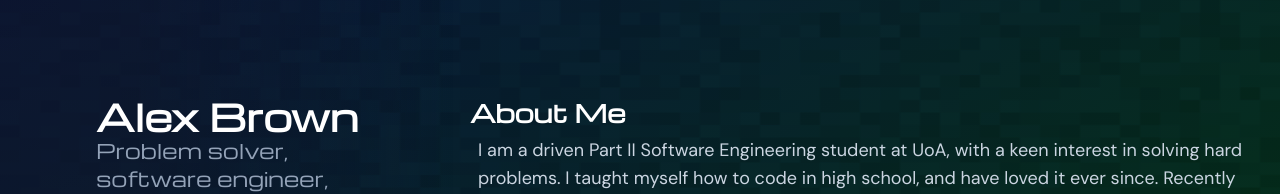
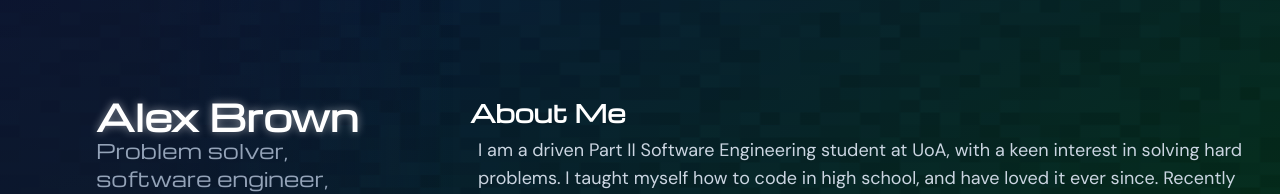
Before and after one commit to AlexApps99/new-personal-site, a Next.js app: page / in a window 1280 px wide. Shown: the top 194 px of the page. Built offline with nearby package versions, Linux system fonts and the light colour scheme.

Commit message:
Add text shadow around title

```diff
--- a/src/app/header/Header.tsx
+++ b/src/app/header/Header.tsx
@@ -8,7 +8,7 @@ export default function Header(sections: Section[]) {
   return (
     <header className={`space-x-6 lg:space-x-0 lg:space-y-12 lg:sticky lg:top-0 flex lg:flex-col max-h-screen p-6 lg:p-24 bg-gradient-to-b lg:bg-gradient-to-r from-slate-900/60 from-30% flex-shrink-0 ${HEADING_FONT.className}`}>
       <div>
-        <h1 className="font-bold text-3xl lg:text-4xl">{NAME}</h1>
+        <h1 className="font-bold text-3xl lg:text-4xl [text-shadow:0_0_8px_rgba(255,255,255,0.5)]">{NAME}</h1>
         <h2 className="whitespace-pre-line text-slate-400 text-base lg:text-xl">{TAGLINE}</h2>
       </div>
 
```
